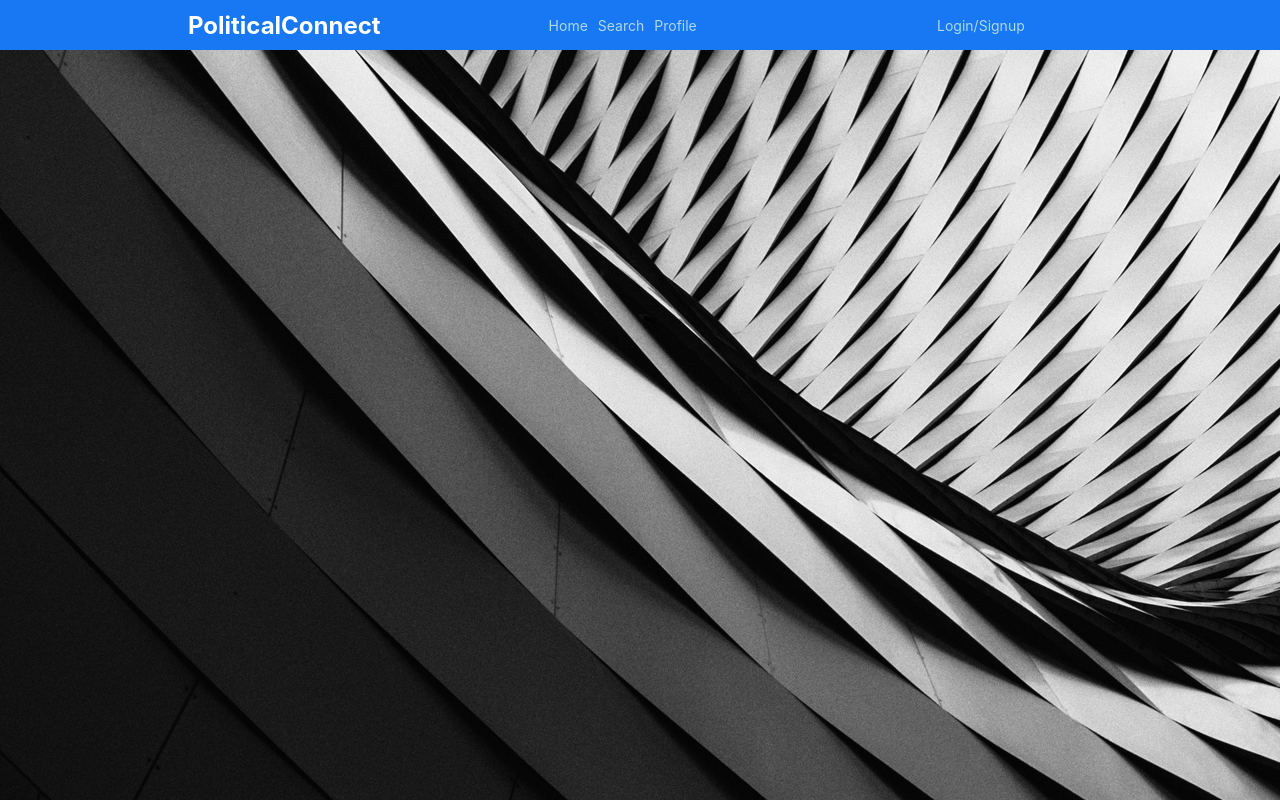
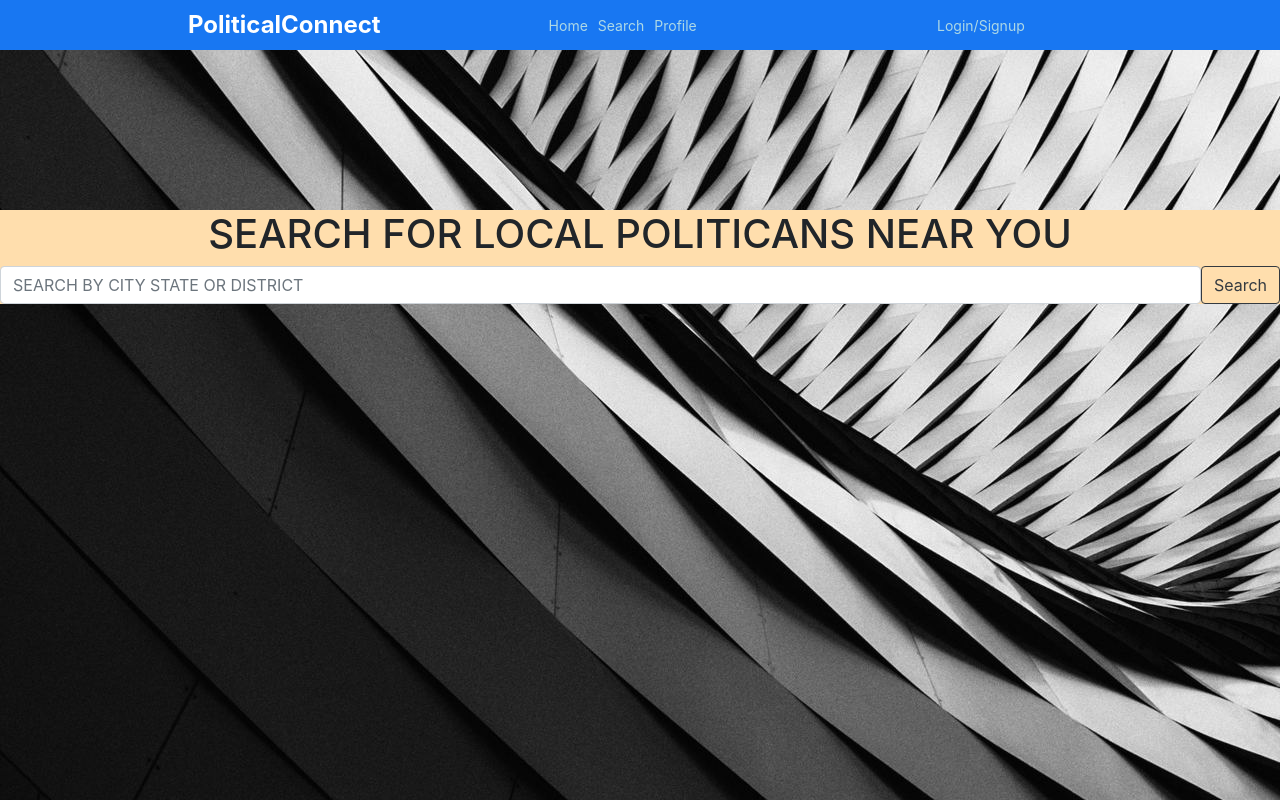
Before and after one commit to c529j466/Final-Project-Political-Social-Media, a React (Create React App) app in the folder client/: page /search in a window 1280 px wide. Built offline with nearby package versions, Linux system fonts and the light colour scheme.

Commit message:
search bar work now

```diff
--- a/client/src/App.js
+++ b/client/src/App.js
@@ -1,6 +1,7 @@
 // import React, { Component, useContext } from 'react';
 // import logo from './logo.svg';
 import './App.css';
+import 'bootstrap/dist/css/bootstrap.min.css';
 import Navbar from './components/navbar/Navbar';
 // import Topbar from './components/navbar/Topbar';
 import Home from "./pages/home/Home";
@@ -12,7 +13,7 @@ import CandidateSignup from "./pages/canidate-signup/candidate-signup"
 import VoterSignup from './pages/voter-signup/voter-signup';
 import Politician from './pages/politicianProfile/politican';
 // import userProfile from './pages/userProfile/userProfile';
-// import searchPage from './pages/SearchPage/searchPage';
+import Search from './pages/SearchPage/searchPage';
 
 
 function App() {
@@ -28,7 +29,7 @@ function App() {
             <Route path='/voter-signup' element={<VoterSignup />}></Route>
             <Route path='/politician' element={<Politician />}></Route>
             {/* <Route path='/user' element={<userProfile />}></Route> */}
-            {/* <Route path='/search' element={<searchPage />}></Route> */}
+            <Route path='/search' element={<Search />}></Route>
 
           </Routes>
         </div>
--- a/client/src/pages/SearchPage/search.css
+++ b/client/src/pages/SearchPage/search.css
@@ -3,4 +3,9 @@ body {
     margin: 0;
 }
 
+.contain {
+    margin-top: 10rem;
+    background-color: navajowhite
+}
+
 @import url("https://fonts.googleapis.com/css?family=Lato:400,400i,700");
--- a/client/src/pages/SearchPage/searchPage.js
+++ b/client/src/pages/SearchPage/searchPage.js
@@ -1,36 +1,20 @@
 
 import React from "react";
 import './search.css'
+// import Button from 'react-bootstrap/Button';
+// import Card from 'react-bootstrap/Card';
 
-function search() {
+function Search() {
     return (
-        <div className="container">
 
-            <div className="row mb-5">
 
-                <div className="col-lg-8 mx-auto">
-
-                    <form action="">
-                        <div className="p-1 bg-light rounded rounded-pill shadow-sm mb-4">
-
-                            <div className="input-group">
-
-                                <input type="search" placeholder="search here" className="form-control border-0 bg-light"> </input>
-
-                                <div className="input-group-append">
-
-                                    <button id="button-addon1" type="submit" className="btn btn-link text-primary"> <i
-
-                                        className="fa fa-search"> </i> </button>
-
-                                </div>
-                            </div>
-                        </div>
-
-                    </form>
-                </div>
-            </div >
-        </div >
+        <div className="contain">
+            <h1>SEARCH FOR LOCAL POLITICANS NEAR YOU</h1>
+            <form class="d-flex" role="search">
+                <input class="form-control me-2" type="search" placeholder="SEARCH BY CITY STATE OR DISTRICT" aria-label="Search"></input>
+                <button class="btn btn-outline-dark" type="submit">Search</button>
+            </form>
+        </div>
     )
 };
-export default search;
+export default Search;
```
